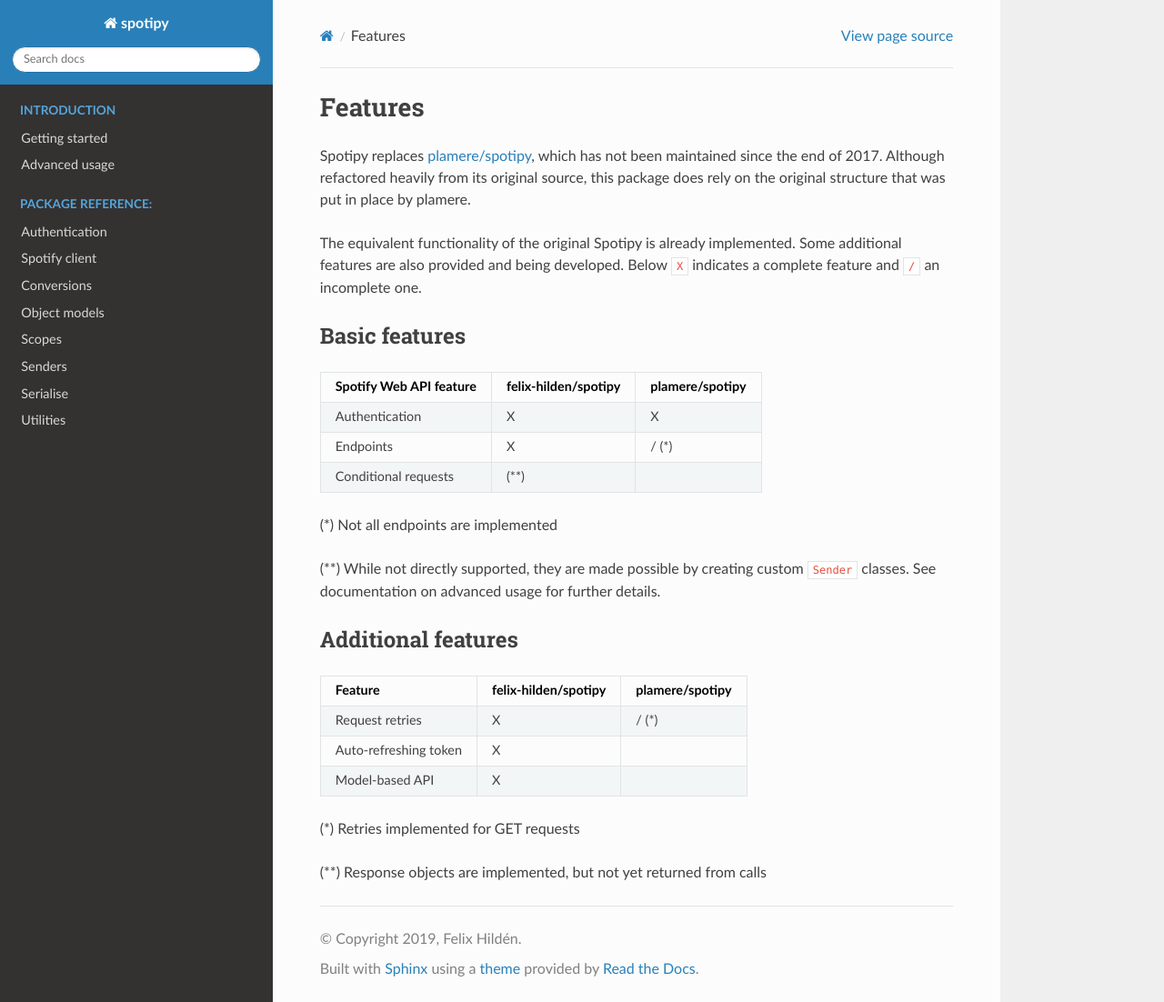
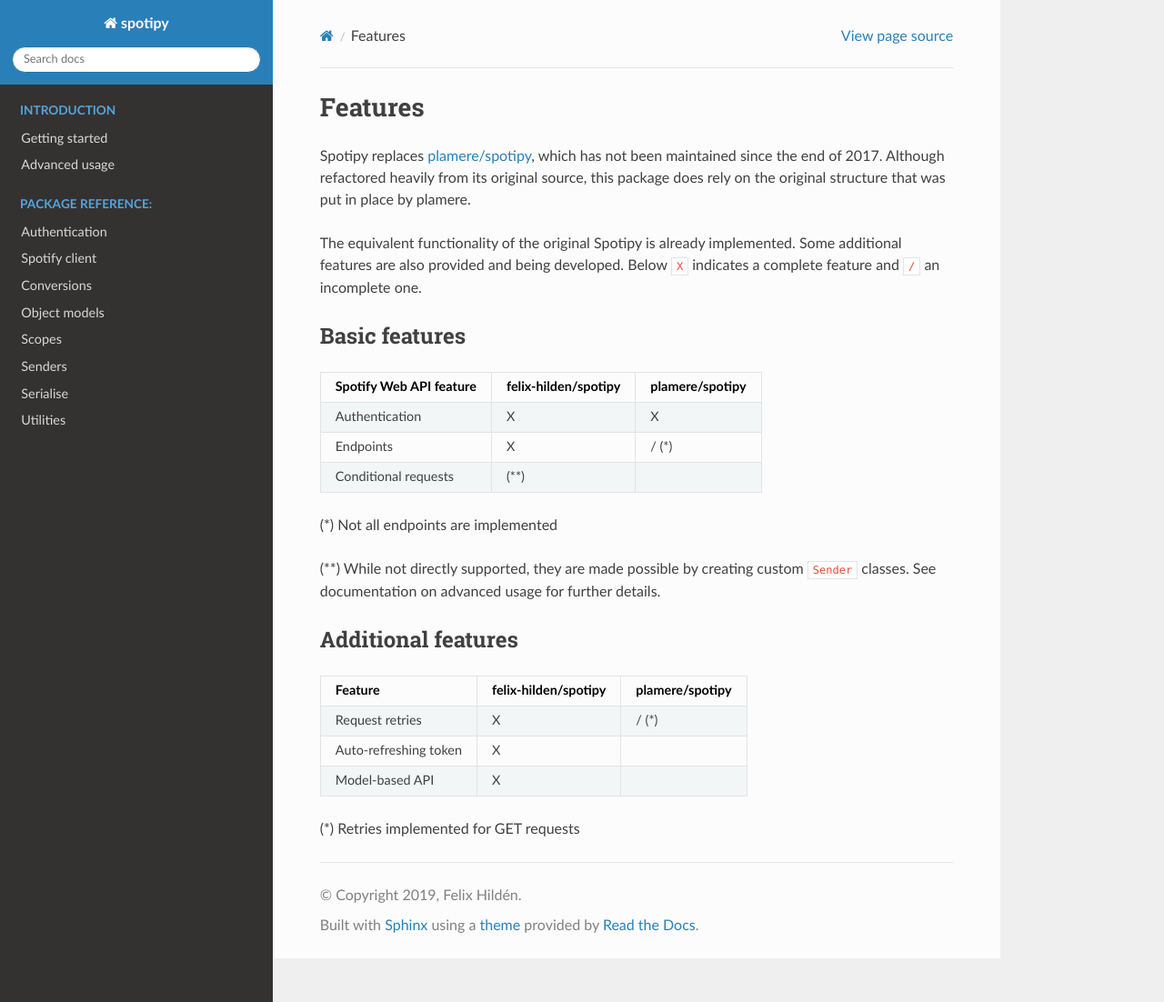
Before and after one commit to felix-hilden/tekore, a Sphinx documentation site: the page built from docs/readme/features.rst, in a window 1280 px wide and 1102 px high. Shown: the whole window at 91% size. Built offline with Sphinx 7.4.7 and the Read the Docs theme 2.0.0, drawn with Linux system fonts in a browser that asks for light colours; the version number could not be read and is left out.

Commit message:
Remove redundant reference

```diff
--- a/docs/readme/features.rst
+++ b/docs/readme/features.rst
@@ -40,5 +40,3 @@
 +-------------------------+----------------------+-----------------+
 
 (*) Retries implemented for GET requests
-
-(**) Response objects are implemented, but not yet returned from calls
--- a/readme.rst
+++ b/readme.rst
@@ -135,8 +135,6 @@
 
 (*) Retries implemented for GET requests
 
-(**) Response objects are implemented, but not yet returned from calls
-
 
 .. |travis| image:: https://travis-ci.org/felix-hilden/spotipy.svg?branch=master
 
```
